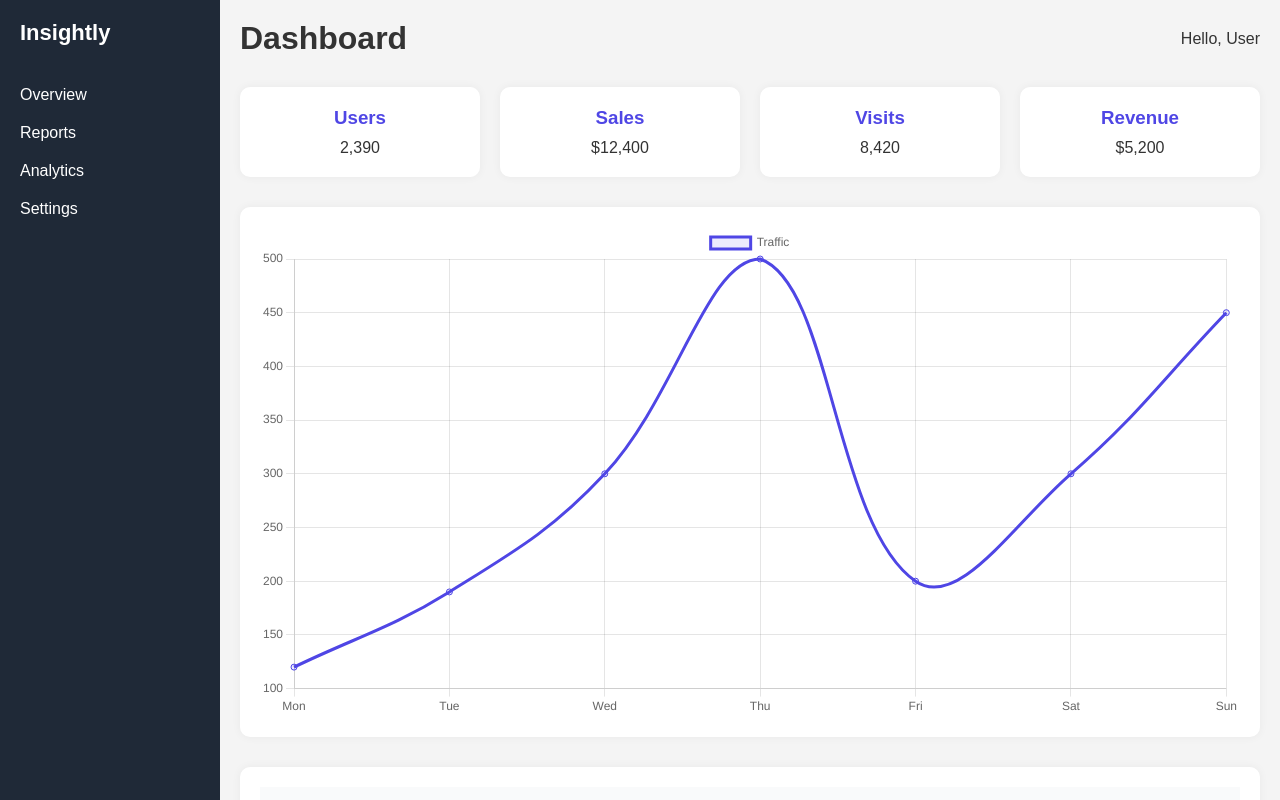
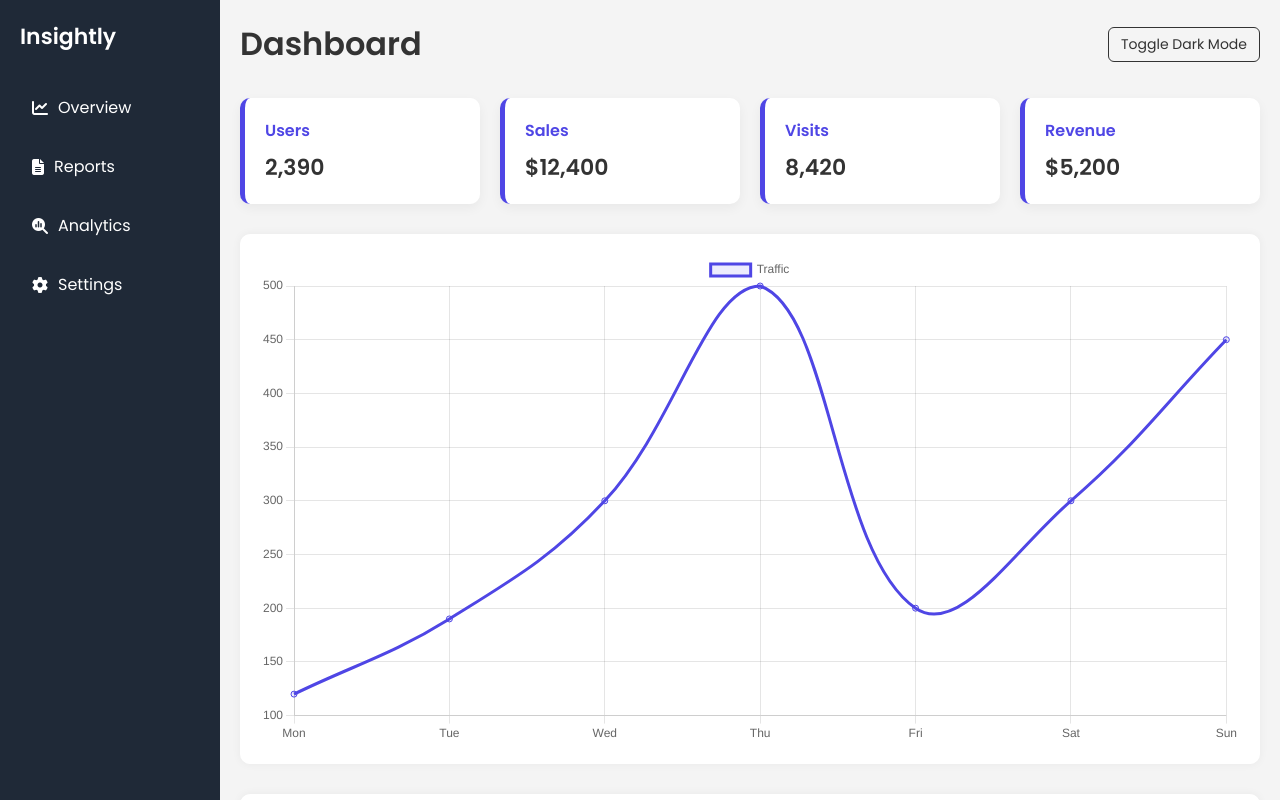
Before and after one commit to Catch-The-Algorithm/insightly-dashboard, a plain HTML site: page index.html in a window 1280 px wide. Drawn offline with nearby package versions, Linux system fonts and the light colour scheme.

Commit message:
initial commit

```diff
--- a/index.html
+++ b/index.html
@@ -4,17 +4,35 @@
   <meta charset="UTF-8" />
   <meta name="viewport" content="width=device-width, initial-scale=1.0" />
   <title>Insightly Dashboard</title>
+  <link href="https://fonts.googleapis.com/css2?family=Poppins:wght@300;400;600&display=swap" rel="stylesheet">
+  <link rel="stylesheet" href="https://cdnjs.cloudflare.com/ajax/libs/font-awesome/6.5.0/css/all.min.css">
   <style>
+    :root {
+      --primary: #4f46e5;
+      --bg: #f4f4f4;
+      --text: #333;
+      --card-bg: #ffffff;
+      --shadow: rgba(0, 0, 0, 0.05);
+    }
+
+    body.dark-mode {
+      --bg: #1f2937;
+      --text: #f3f4f6;
+      --card-bg: #111827;
+      --shadow: rgba(255, 255, 255, 0.05);
+    }
+
     * {
       margin: 0;
       padding: 0;
       box-sizing: border-box;
-      font-family: Arial, sans-serif;
+      font-family: 'Poppins', sans-serif;
     }
 
     body {
-      background-color: #f4f4f4;
-      color: #333;
+      background-color: var(--bg);
+      color: var(--text);
+      transition: all 0.3s ease;
     }
 
     .dashboard-container {
@@ -34,6 +52,7 @@
     .sidebar h2 {
       margin-bottom: 30px;
       font-size: 22px;
+      font-weight: 700;
     }
 
     .sidebar ul {
@@ -41,12 +60,18 @@
     }
 
     .sidebar ul li {
-      padding: 10px 0;
+      padding: 12px;
+      margin-bottom: 10px;
       cursor: pointer;
+      border-radius: 8px;
+      display: flex;
+      align-items: center;
+      gap: 10px;
+      transition: background 0.2s;
     }
 
     .sidebar ul li:hover {
-      text-decoration: underline;
+      background-color: #374151;
     }
 
     .main-content {
@@ -62,6 +87,17 @@
       margin-bottom: 30px;
     }
 
+    .dark-toggle {
+      background-color: transparent;
+      border: 1px solid var(--text);
+      padding: 6px 12px;
+      border-radius: 6px;
+      color: var(--text);
+      cursor: pointer;
+      font-size: 14px;
+      transition: all 0.3s;
+    }
+
     .cards {
       display: grid;
       grid-template-columns: repeat(4, 1fr);
@@ -70,31 +106,39 @@
     }
 
     .card {
-      background-color: white;
+      background-color: var(--card-bg);
       padding: 20px;
+      border-left: 5px solid var(--primary);
       border-radius: 10px;
-      box-shadow: 0 0 10px rgba(0, 0, 0, 0.05);
-      text-align: center;
+      box-shadow: 0 4px 12px var(--shadow);
+      text-align: left;
     }
 
     .card h3 {
-      margin-bottom: 10px;
-      color: #4f46e5;
+      margin-bottom: 8px;
+      color: var(--primary);
+      font-size: 16px;
+      font-weight: 600;
+    }
+
+    .card p {
+      font-size: 22px;
+      font-weight: 700;
     }
 
     .chart-section {
-      background-color: white;
+      background-color: var(--card-bg);
       padding: 20px;
       border-radius: 10px;
-      box-shadow: 0 0 10px rgba(0, 0, 0, 0.05);
+      box-shadow: 0 0 10px var(--shadow);
       margin-bottom: 30px;
     }
 
     .data-table {
-      background-color: white;
+      background-color: var(--card-bg);
       padding: 20px;
       border-radius: 10px;
-      box-shadow: 0 0 10px rgba(0, 0, 0, 0.05);
+      box-shadow: 0 0 10px var(--shadow);
     }
 
     table {
@@ -111,6 +155,24 @@
     th {
       background-color: #f9fafb;
     }
+
+    .table-actions {
+      display: flex;
+      gap: 10px;
+    }
+
+    .btn {
+      padding: 6px 10px;
+      border: none;
+      border-radius: 5px;
+      color: white;
+      cursor: pointer;
+      font-size: 12px;
+    }
+
+    .btn.view { background-color: #3b82f6; }
+    .btn.edit { background-color: #10b981; }
+    .btn.delete { background-color: #ef4444; }
 
     @media (max-width: 1024px) {
       .cards {
@@ -165,10 +227,10 @@
       <h2>Insightly</h2>
       <nav>
         <ul>
-          <li>Overview</li>
-          <li>Reports</li>
-          <li>Analytics</li>
-          <li>Settings</li>
+          <li><i class="fa-solid fa-chart-line"></i> Overview</li>
+          <li><i class="fa-solid fa-file-lines"></i> Reports</li>
+          <li><i class="fa-solid fa-magnifying-glass-chart"></i> Analytics</li>
+          <li><i class="fa-solid fa-gear"></i> Settings</li>
         </ul>
       </nav>
     </aside>
@@ -176,7 +238,7 @@
     <main class="main-content">
       <header class="topbar">
         <h1>Dashboard</h1>
-        <div class="user-info">Hello, User</div>
+        <button class="dark-toggle" onclick="toggleDarkMode()">Toggle Dark Mode</button>
       </header>
 
       <section class="cards">
@@ -209,6 +271,7 @@
               <th>Name</th>
               <th>Role</th>
               <th>Status</th>
+              <th>Actions</th>
             </tr>
           </thead>
           <tbody>
@@ -216,16 +279,31 @@
               <td>Jane Doe</td>
               <td>Admin</td>
               <td>Active</td>
+              <td class="table-actions">
+                <button class="btn view"><i class="fa fa-eye"></i></button>
+                <button class="btn edit"><i class="fa fa-pen"></i></button>
+                <button class="btn delete"><i class="fa fa-trash"></i></button>
+              </td>
             </tr>
             <tr>
               <td>John Smith</td>
               <td>Editor</td>
               <td>Pending</td>
+              <td class="table-actions">
+                <button class="btn view"><i class="fa fa-eye"></i></button>
+                <button class="btn edit"><i class="fa fa-pen"></i></button>
+                <button class="btn delete"><i class="fa fa-trash"></i></button>
+              </td>
             </tr>
             <tr>
               <td>Mary Johnson</td>
               <td>Viewer</td>
               <td>Inactive</td>
+              <td class="table-actions">
+                <button class="btn view"><i class="fa fa-eye"></i></button>
+                <button class="btn edit"><i class="fa fa-pen"></i></button>
+                <button class="btn delete"><i class="fa fa-trash"></i></button>
+              </td>
             </tr>
           </tbody>
         </table>
@@ -234,6 +312,10 @@
   </div>
 
   <script>
+    function toggleDarkMode() {
+      document.body.classList.toggle('dark-mode');
+    }
+
     const ctx = document.getElementById('trafficChart').getContext('2d');
     new Chart(ctx, {
       type: 'line',
```
